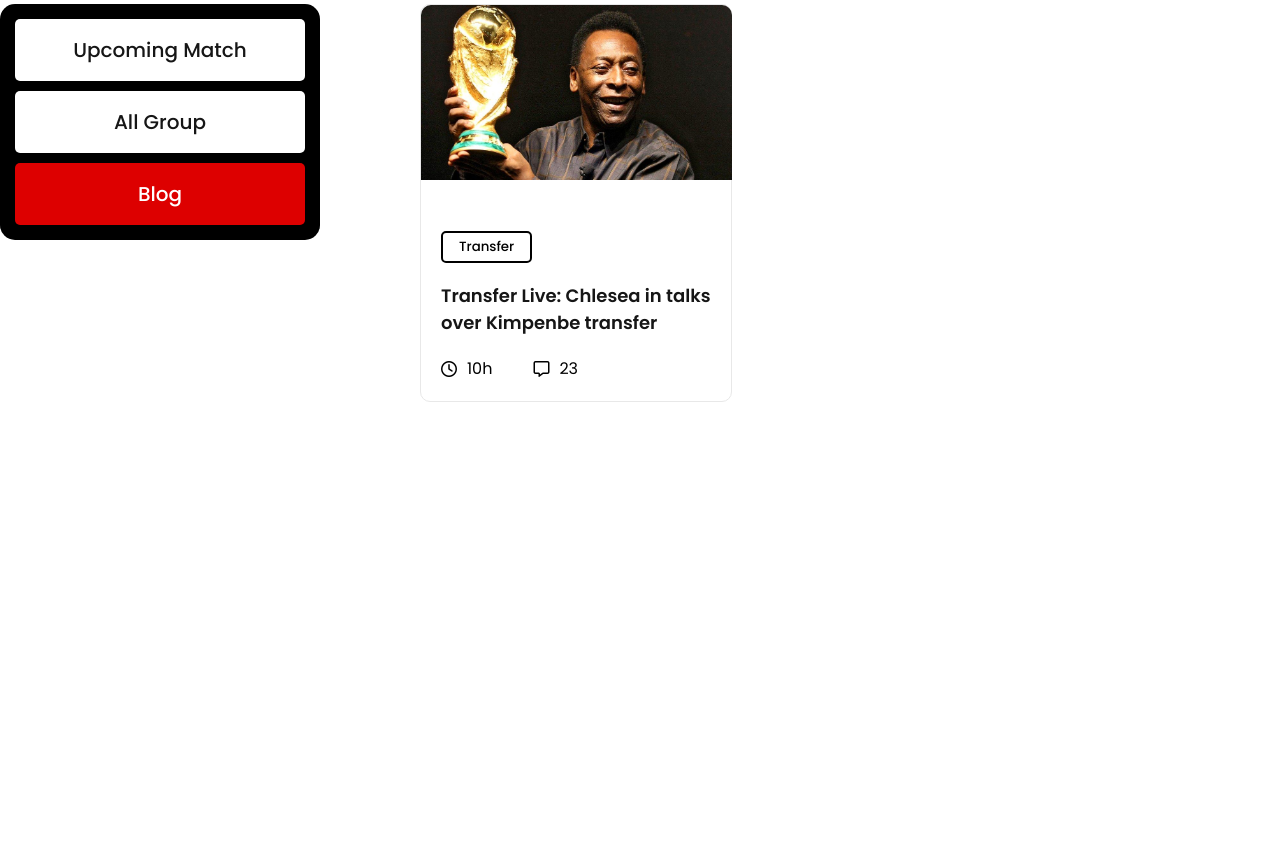
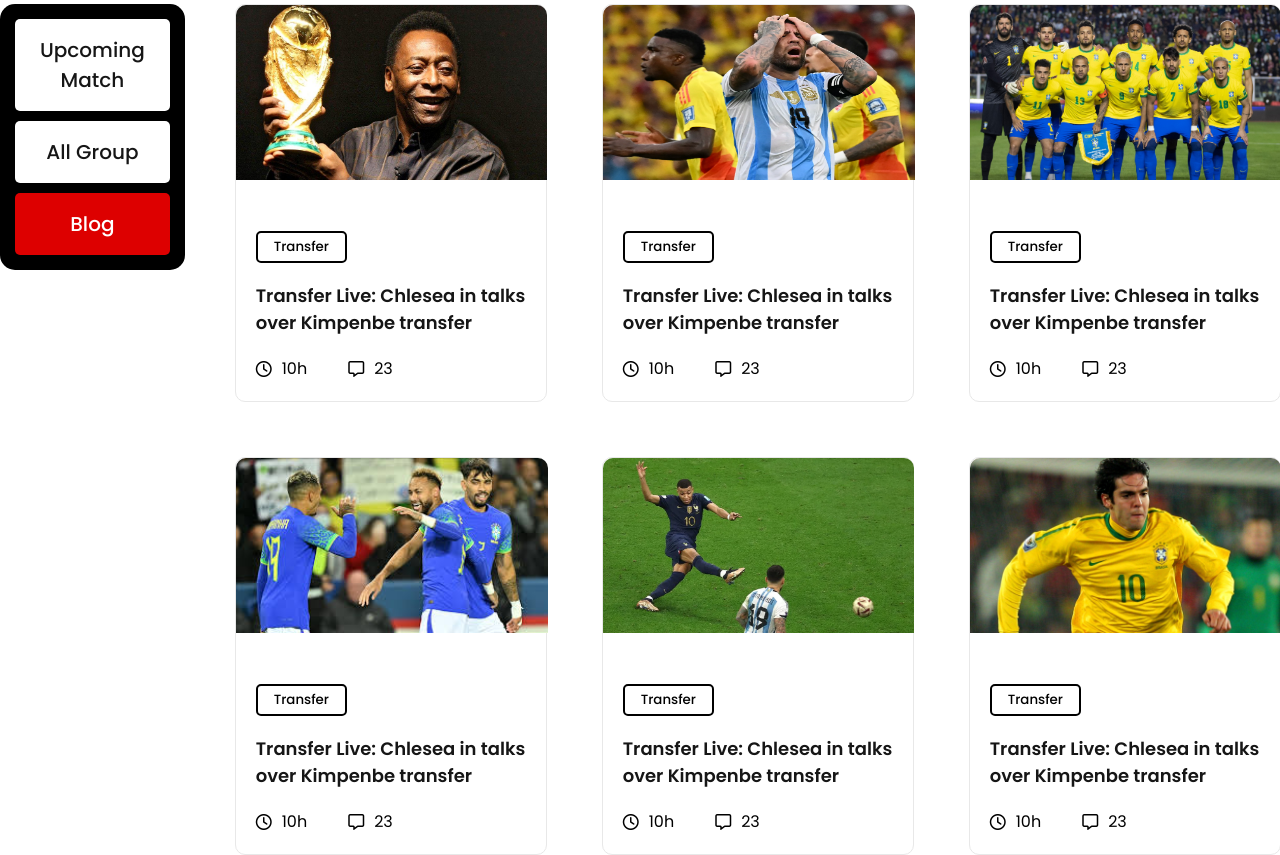
Before and after one commit to marufaakter1947/Fifa-World-Cup, a plain HTML site: page Fifa World Cup/index.html in a window 1280 px wide. Shown: the part 788-1643 px from the top of the page. Before the commit the page ends 1190 px from the top, so only its background shows below. Drawn offline with Linux system fonts and the light colour scheme.

```diff
--- a/Fifa World Cup/index.html
+++ b/Fifa World Cup/index.html
@@ -53,17 +53,73 @@
           <button class="btn">All Group</button>
           <button class="btn">Blog</button>
         </div>
-        <div class="upcoming-matches-right"></div>
+        <div class="upcoming-matches-right">
         <div class="card">
-            <img src="./assets/img/matches/matches_1.jpg" alt=""> <br>
-           <div class="card-body">
-             <button class="card-btn">Transfer</button>
+          <img src="./assets/img/matches/matches_1.jpg" alt="" /> <br />
+          <div class="card-body">
+            <button class="card-btn">Transfer</button>
             <p>Transfer Live: Chlesea in talks over Kimpenbe transfer</p>
             <div class="card-bottom">
-                <span><i class="fa-regular fa-clock"></i>  10h</span>
-                <span><i class="fa-regular fa-message"></i>  23</span>
+              <span><i class="fa-regular fa-clock"></i> 10h</span>
+              <span><i class="fa-regular fa-message"></i> 23</span>
             </div>
-           </div>
+          </div>
+        </div>
+         <div class="card">
+          <img src="./assets/img/matches/matches_2.webp" width="312px" alt="" /> <br />
+          <div class="card-body">
+            <button class="card-btn">Transfer</button>
+            <p>Transfer Live: Chlesea in talks over Kimpenbe transfer</p>
+            <div class="card-bottom">
+              <span><i class="fa-regular fa-clock"></i> 10h</span>
+              <span><i class="fa-regular fa-message"></i> 23</span>
+            </div>
+          </div>
+        </div>
+         <div class="card">
+          <img src="./assets/img/matches/matches_3.jpg" alt="" /> <br />
+          <div class="card-body">
+            <button class="card-btn">Transfer</button>
+            <p>Transfer Live: Chlesea in talks over Kimpenbe transfer</p>
+            <div class="card-bottom">
+              <span><i class="fa-regular fa-clock"></i> 10h</span>
+              <span><i class="fa-regular fa-message"></i> 23</span>
+            </div>
+          </div>
+        </div>
+         <div class="card">
+          <img src="./assets/img/matches/matches_4.jpeg" alt="" /> <br />
+          <div class="card-body">
+            <button class="card-btn">Transfer</button>
+            <p>Transfer Live: Chlesea in talks over Kimpenbe transfer</p>
+            <div class="card-bottom">
+              <span><i class="fa-regular fa-clock"></i> 10h</span>
+              <span><i class="fa-regular fa-message"></i> 23</span>
+            </div>
+          </div>
+        </div>
+         <div class="card">
+          <img src="./assets/img/matches/matches_5.webp" alt="" /> <br />
+          <div class="card-body">
+            <button class="card-btn">Transfer</button>
+            <p>Transfer Live: Chlesea in talks over Kimpenbe transfer</p>
+            <div class="card-bottom">
+              <span><i class="fa-regular fa-clock"></i> 10h</span>
+              <span><i class="fa-regular fa-message"></i> 23</span>
+            </div>
+          </div>
+        </div>
+         <div class="card">
+          <img src="./assets/img/matches/matches_6.jpg" alt="" /> <br />
+          <div class="card-body">
+            <button class="card-btn">Transfer</button>
+            <p>Transfer Live: Chlesea in talks over Kimpenbe transfer</p>
+            <div class="card-bottom">
+              <span><i class="fa-regular fa-clock"></i> 10h</span>
+              <span><i class="fa-regular fa-message"></i> 23</span>
+            </div>
+          </div>
+        </div>
         </div>
       </section>
     </main>
--- a/Fifa World Cup/style.css
+++ b/Fifa World Cup/style.css
@@ -1,55 +1,55 @@
-*{
+* {
   margin: 0;
   padding: 0;
   box-sizing: border-box;
   font-family: "Poppins", sans-serif;
 }
-.container{
+.container {
   max-width: 1414px;
   margin: 0 auto;
 }
-.btn{
-    background-color: #DD0000;
+.btn {
+  background-color: #dd0000;
   padding: 16px 25px;
   font-size: 1.25rem;
   font-weight: 500;
   border-radius: 5px;
   border: none;
-    color: #FFFFFF;
+  color: #ffffff;
 }
 /* --------------banner---------- */
-.banner{
+.banner {
   display: flex;
   align-items: center;
   background-color: #161616;
-    color: #FFFFFF;
+  color: #ffffff;
   border-radius: 30px;
   margin-top: 80px;
   margin-bottom: 100px;
 }
-.banner h2{
+.banner h2 {
   font-size: 4.37rem;
   font-weight: 600;
   line-height: 4rem;
 }
-.banner p{
+.banner p {
   margin-top: 20px;
   margin-bottom: 30px;
   max-width: 50%;
 }
-.banner-left{
+.banner-left {
   margin-left: 125px;
 }
-.banner-right img{
+.banner-right img {
   display: block;
 }
 
 /* -------Upcoming matches--------- */
-        .upcoming-matches{
+.upcoming-matches {
   display: flex;
   gap: 50px;
 }
-        .upcoming-matches-left{
+.upcoming-matches-left {
   background-color: black;
   width: 25%;
   display: flex;
@@ -60,17 +60,17 @@
   height: fit-content;
 }
 .upcoming-matches-left .btn:nth-child(1),
-        .upcoming-matches-left .btn:nth-child(2){
-            background-color: #FFFFFF;
+.upcoming-matches-left .btn:nth-child(2) {
+  background-color: #ffffff;
   color: #161616;
 }
-        .card{
+.card {
   max-width: 312px;
-            border: 1px solid #E8E8E8;
+  border: 1px solid #e8e8e8;
   border-radius: 10px;
 }
-        .card-btn{
-            background-color: #FFFFFF;
+.card-btn {
+  background-color: #ffffff;
   color: black;
   border: 2px solid black;
   padding: 4px 16px;
@@ -79,26 +79,55 @@
   margin-top: 24px;
   margin-bottom: 19px;
 }
-        .card p{
+.card p {
   font-size: 18px;
   font-weight: 600;
   color: #161616;
   margin-bottom: 20px;
 }
-        .card img{
+.card img {
   height: 175px;
   border-radius: 10px 10px 0 0;
 }
-        .card-body{
+.card-body {
   padding: 20px;
 }
-        .card-bottom{
+.card-bottom {
   display: flex;
   gap: 41px;
 }
-        .card-bottom span{
+.card-bottom span {
   display: flex;
   gap: 10px;
   align-items: center;
   justify-content: center;
 }
+.upcoming-matches-right{
+    /* display: flex;
+    flex-wrap: wrap;
+    row-gap: 24px;
+    column-gap: 35px;
+    flex: 1; */
+    display: grid;
+    grid-template-columns: repeat(3,1fr);
+    gap: 55px;
+    flex: 1;
+}
+
+/* ----------------media responsive-------- */
+@media screen and (max-width:992px) {
+    .upcoming-matches{
+        flex-direction: column;
+    }
+    .upcoming-matches-left{
+        flex-direction: row;
+        width: 100%;
+        background-color: transparent;
+    }
+    .upcoming-matches-left >*{
+        flex: 1;
+    }
+    .upcoming-matches-left .btn{
+        border: 1px solid #E8E8E8;
+    }
+}
```
Lines whose indentation alone changed are shown as unchanged.
